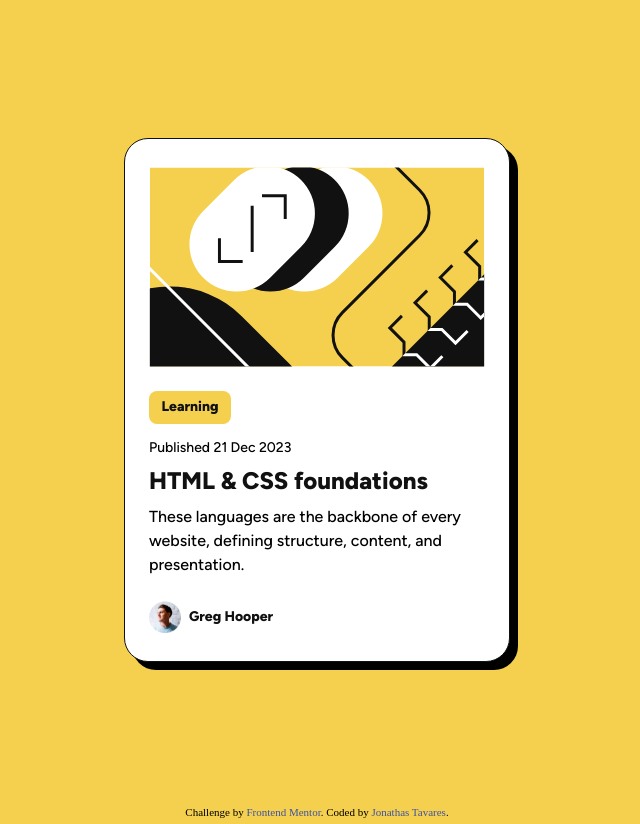
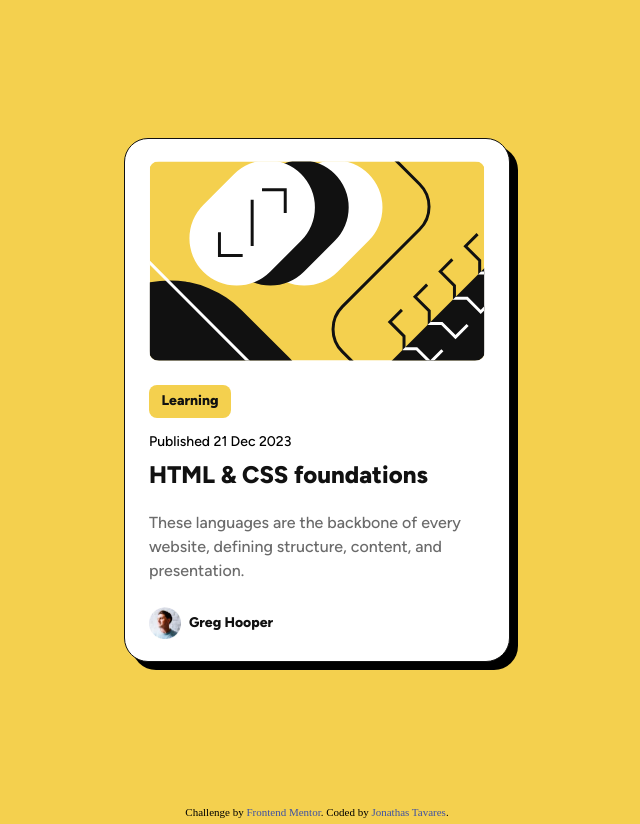
Before and after one commit to jonathasltavares/blogPreviewCard, a plain HTML site: page index.html in a window 1280 px wide. Shown: the whole page, without its empty margins (323-963 px from the left). Drawn offline with Linux system fonts and the light colour scheme.

Commit message:
fixing color of p and h1 height

```diff
--- a/style.css
+++ b/style.css
@@ -47,6 +47,7 @@ article {
   box-shadow: 8px 8px 0px black;
   min-width: 384px;
   min-height: 522px;
+
   border: 1px solid var(--gray-950);
   border-radius: 24px;
 
@@ -59,6 +60,10 @@ article {
 }
 article:hover h1 {
   color: var(--yellow);
+}
+
+article > img {
+  border-radius: 10px;
 }
 section {
   width: 336px;
@@ -94,11 +99,13 @@ h1 {
   font-size: var(--text-size-1);
   color: var(--gray-950);
   margin: 0;
+
+  height: 36px;
 }
 article > section > p {
   font-family: var(--font-medium);
   font-size: var(--text-size-2);
-
+  color: var(--gray-500);
   margin: 0;
 }
 .author {
```
